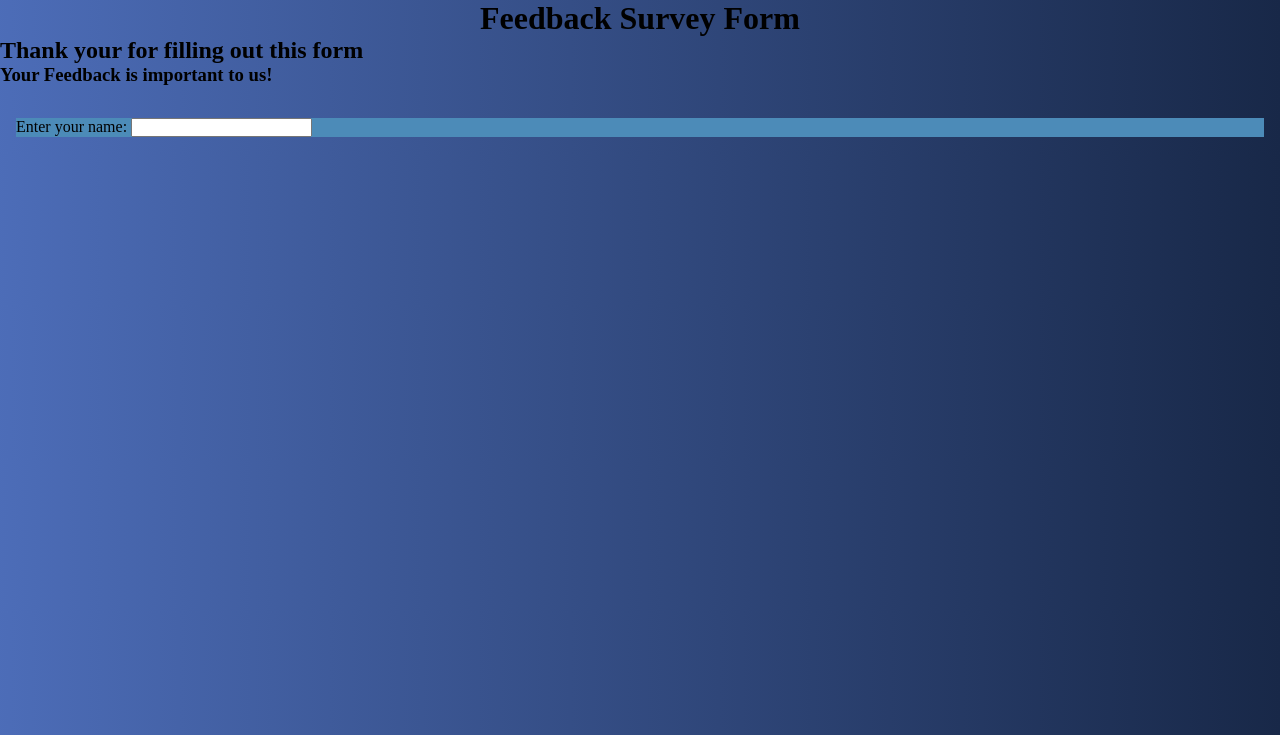
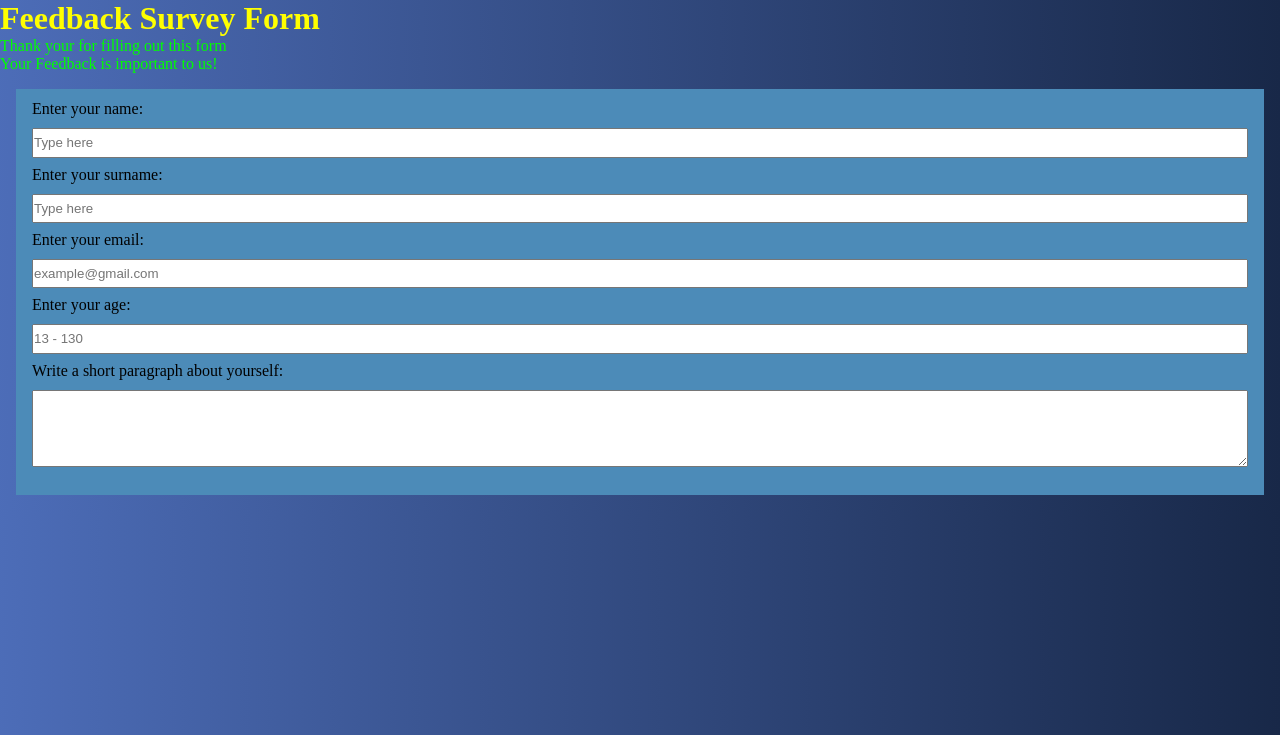
Before and after one commit to Premisterio/Mini-projects, a PHP site: page / in a window 1280 px wide. Shown: the top 735 px of the page. Run offline with PHP 8.4, Linux system fonts and the light colour scheme.

Commit message:
Added name, surname,email,age and textbox elements
Added styles to those elements as well:
- Style for input, textbox

```diff
--- a/survey-proj/index.html
+++ b/survey-proj/index.html
@@ -6,9 +6,9 @@
     <meta charset="UTF-8">
     <meta name="viewport" content="width=device-width, initial-scale=1.0">
     <link rel="stylesheet" href="styles.css">
-    <h1>Feedback Survey Form</h1>
-    <h2>Thank your for filling out this form</h2>
-    <h3>Your Feedback is important to us!</h3>
+    <h1 id="title">Feedback Survey Form</h1>
+    <p id="description">Thank your for filling out this form</p>
+    <p id="description">Your Feedback is important to us!</p>
 </head>
 
 
@@ -16,13 +16,36 @@
     <form id="survey-form">
         <label for="name">
             Enter your name:
-            <input type="text" required>
+            <input id="name" type="text" name="surname" placeholder="Type here">
         </label>
 
+        <label for="surname">
+            Enter your surname:
+            <input type="text" name="surname" id="surname" placeholder="Type here" required>
+        </label>
+
+        <label for="email">
+            Enter your email:
+            <input type="email" name="email" id="email" placeholder="example@gmail.com" required>
+        </label>
+
+        <label for="number">
+            Enter your age:
+            <input id="number" type="number" placeholder="13 - 130" min="13" max="130" required>
+        </label>
+
+        <label for="bio">
+            Write a short paragraph about yourself:
+            <textarea name="bio" id="bio" rows="5" cols="5"
+                placeholder="My name is John and I'm passionate about creating websites :D">
+            </textarea>
+
+        </label>
 
 
     </form>
 </body>
+
 <!-- <footer>
     <p>
         Created by Volodymyr Hrehul - <a href="https://github.com/Premisterio">GitHub</a>
--- a/survey-proj/styles.css
+++ b/survey-proj/styles.css
@@ -1,21 +1,40 @@
+/* css reset */
 * {
     margin: 0;
     padding: 0;
     box-sizing: border-box;
 }
 
+/* background color gradient */
 html {
     background: linear-gradient(90deg, hsl(222, 43%, 51%) 0%, #182848 100%);
 }
 
-h1 {
-    text-align: center;
-    color: #000;
-
+/* Feedback Survey Form */
+#title {
+    color: yellow;
 }
 
-form {
+/* Message below the header 1 */
+#description {
+    color: #0F0;
+}
 
+/* Body of the form */
+#survey-form {
+    padding: 0.2em 1em 1em;
     background-color: hsl(205, 43%, 51%);
-    margin: 2em 1em 1em;
+    margin: 1em 1em 1em;
 }
+
+input,
+textarea {
+    margin: 10px 0 0 0;
+    width: 100%;
+    min-height: 2.2em;
+}
+
+label {
+    display: block;
+    margin: 0.5rem 0;
+}
```
